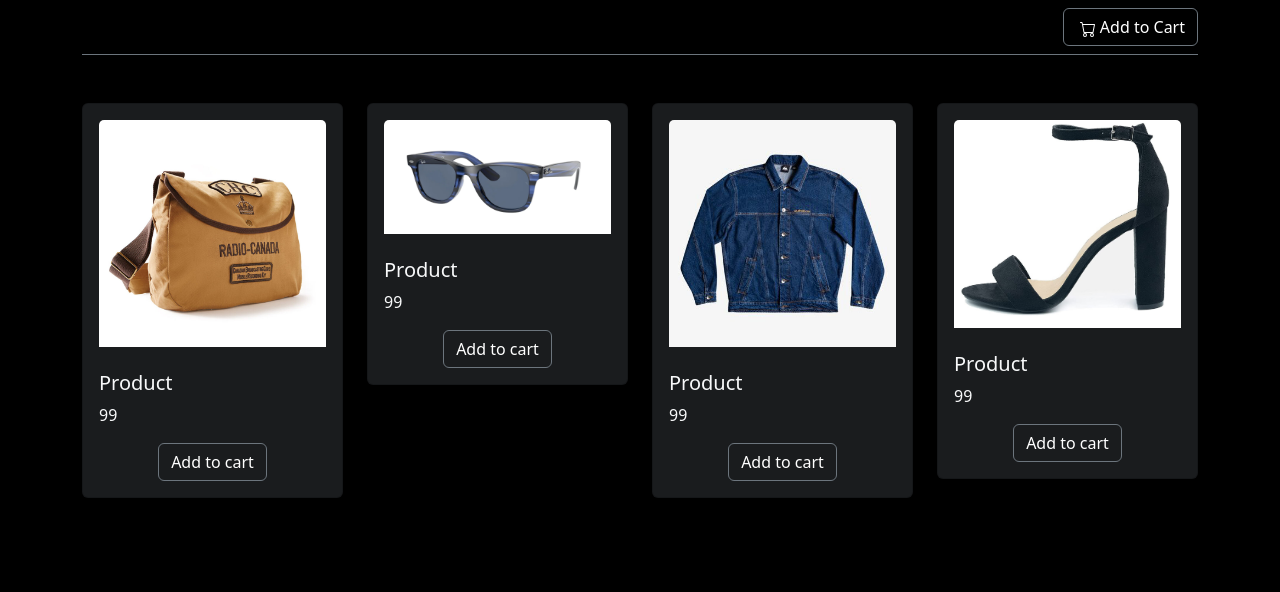
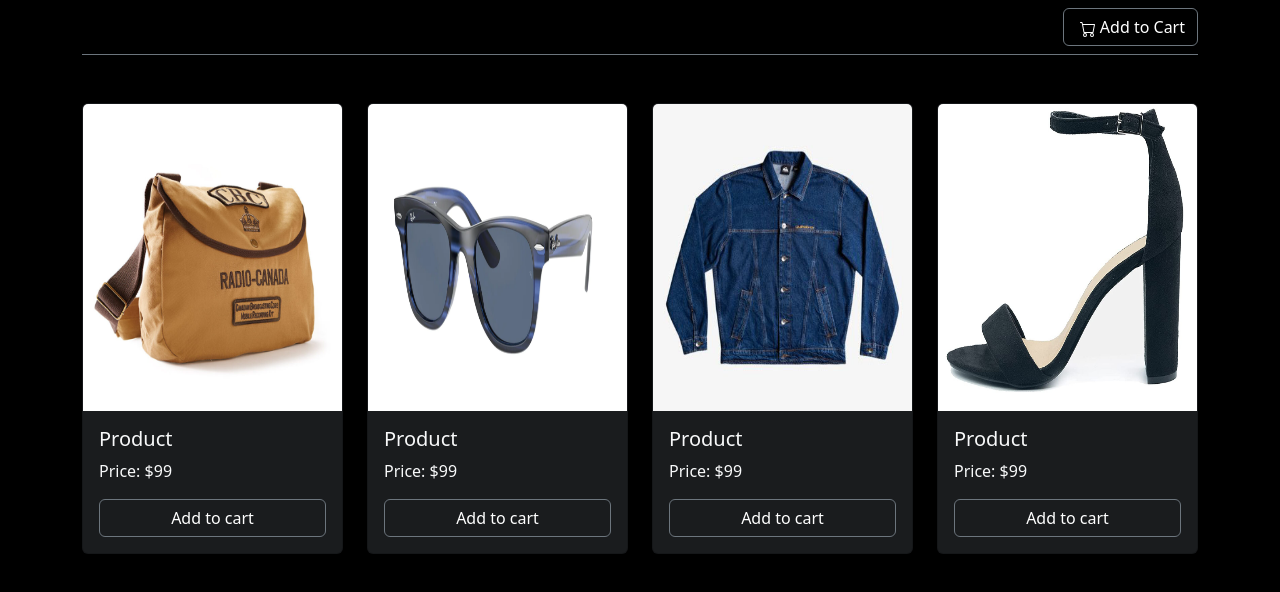
Before and after one commit to mahdi6788/ShoppingCart, a React (Vite) app: page / in a window 1280 px wide. Shown: the top 592 px of the page. Built offline with nearby package versions, Linux system fonts and the light colour scheme.

Commit message:
edit size of card body and image
h-100 for both card and cardImg helps them fill all content

```diff
--- a/src/components/ProductItem.jsx
+++ b/src/components/ProductItem.jsx
@@ -2,18 +2,14 @@ import { Card, Button } from "react-bootstrap";
 
 function ProductItem({ product }) {
   return (
-    <Card className="mt-5 card-bg">
-      <Card.Body>
-        <Card.Img
-          variant="top"
-          src={product.image}
-          height="100%"
-        />
-        <Card.Title align="left" className="text-light pt-4">
+    <Card className="h-100 d-flex flex-column mt-5 card-bg">
+      <Card.Img variant="top h-100" src={product.image}/>
+      <Card.Body className="d-flex flex-column flex-grow-1 mt-auto">
+        <Card.Title align="left" className="text-light">
           {product.title}
         </Card.Title>
         <Card.Text align="left" className="text-light">
-          {product.price}
+          Price: ${product.price}
         </Card.Text>
         <Button variant="btn btn-outline-secondary" className="text-white">
           Add to cart
```
